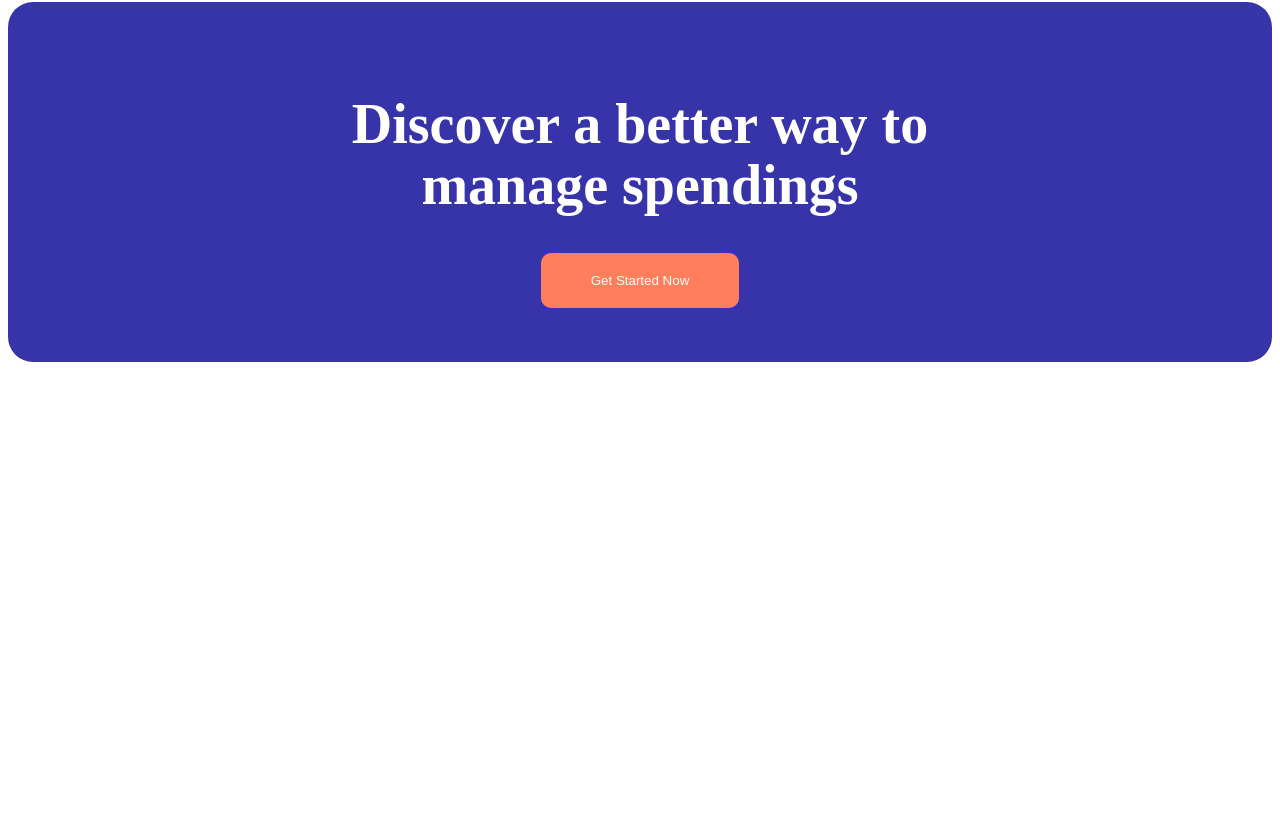
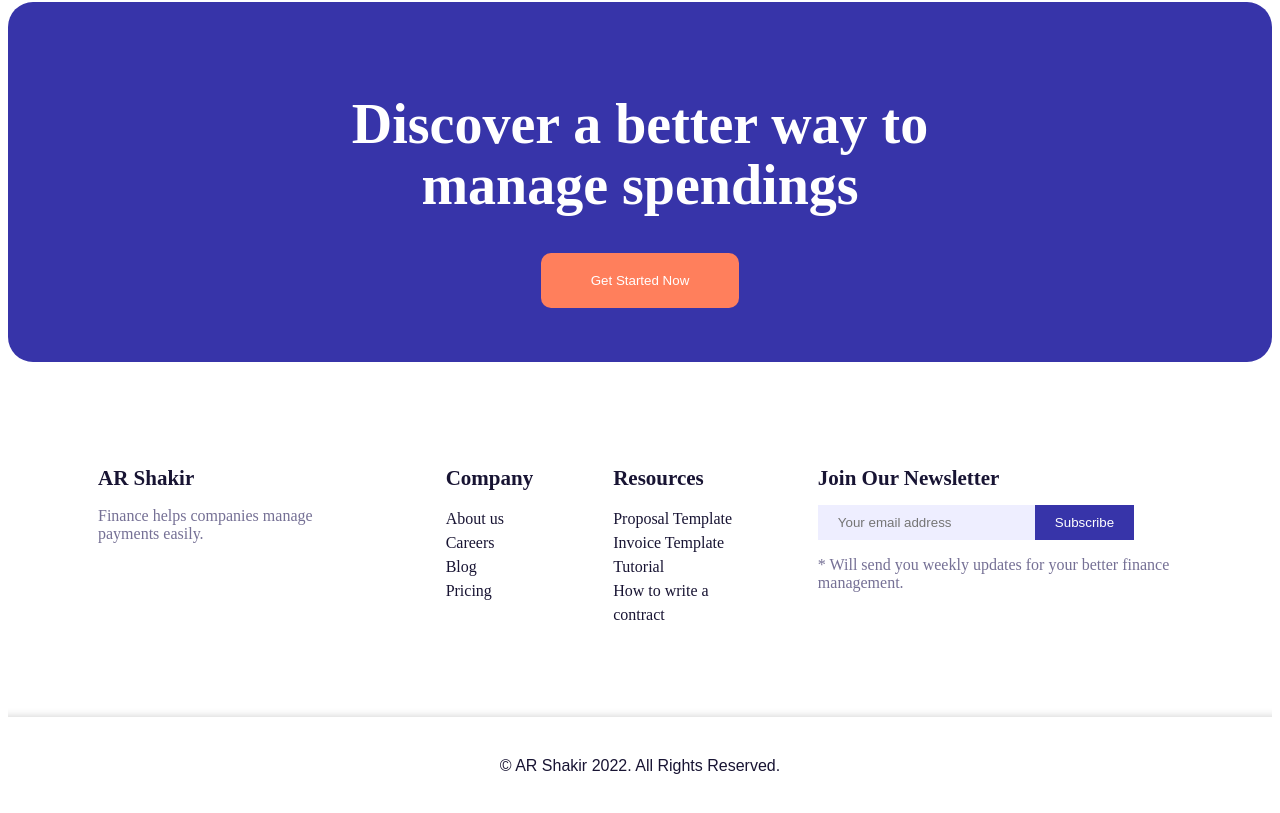
Before and after one commit to Rejinakhadka/Freelance_UI, a React (Vite) app: page / in a window 1280 px wide. Shown: the part 6472-7285 px from the top of the page. Before the commit the page ends 6842 px from the top, so only its background shows below. Built offline with nearby package versions, Linux system fonts and the light colour scheme.

Commit message:
feat(ui-footer)

```diff
--- a/src/App.jsx
+++ b/src/App.jsx
@@ -13,6 +13,8 @@ import { Blogs } from "./Components/Blogs/Blogs";
 
 import Frequently from "./Components/Frequently/Frequently";
 import Discover from "./Components/Discover/Discover";
+import Footer from "./Components/Footer/Footer";
+import CopyrightNotice from "./Components/CopyRight/Copyright";
 
 const App = () => {
   const divStyle = {
@@ -36,6 +38,8 @@ const App = () => {
       <Blogs />
       <Frequently />
       <Discover />
+      <Footer/>
+      <CopyrightNotice/>
     </div>
   );
 };
--- /dev/null
+++ b/src/Components/CopyRight/Copyright.jsx
@@ -0,0 +1,21 @@
+import React from "react";
+
+const CopyrightNotice = () => {
+  const paragraphStyle = {
+    fontFamily: "Manrope, sans-serif",
+    fontWeight: 400,
+    fontSize: "16px",
+    lineHeight: "26px",
+    letterSpacing: "-2%",
+    textAlign: "center",
+    color: "#181433"
+  };
+
+  return (
+    <div style={{ padding: "20px", textAlign: "center" }}>
+      <p style={paragraphStyle}>&copy; AR Shakir 2022. All Rights Reserved.</p>
+    </div>
+  );
+};
+
+export default CopyrightNotice;
--- /dev/null
+++ b/src/Components/Footer/Footer.jsx
@@ -0,0 +1,78 @@
+import React, { useState } from "react";
+import "./styles.css";
+
+const footerSections = [
+  {
+    title: "AR Shakir",
+    content: "Finance helps companies manage payments easily."
+  },
+  {
+    title: "Company",
+    links: ["About us", "Careers", "Blog", "Pricing"]
+  },
+  {
+    title: "Resources",
+    links: ["Proposal Template", "Invoice Template", "Tutorial", "How to write a contract"]
+  },
+  {
+    title: "Join Our Newsletter",
+    content: "* Will send you weekly updates for your better finance management."
+  }
+];
+
+const Footer = () => {
+  const [email, setEmail] = useState("");
+
+  const handleInputChange = (e) => {
+    setEmail(e.target.value);
+  };
+
+  const handleSubmit = (e) => {
+    e.preventDefault();
+
+    console.log("Submitted email:", email);
+
+    setEmail("");
+  };
+
+  return (
+    <div className="footer-container">
+      {footerSections.map((section, index) => (
+        <div key={index} className="footer-content">
+          <h1>{section.title}</h1>
+          {section.title === "Join Our Newsletter" ? (
+            <form onSubmit={handleSubmit}>
+              <input
+                type="email"
+                value={email}
+                onChange={handleInputChange}
+                placeholder="Your email address"
+
+              />
+              <button
+                type="submit"
+
+              >
+                Subscribe
+              </button>
+              <p>{section.content}</p>
+            </form>
+          ) : (
+            <>
+              <p>{section.content}</p>
+              {section.links && (
+                <div>
+                  {section.links.map((link, idx) => (
+                    <div className="footer-list" key={idx}>{link}</div>
+                  ))}
+                </div>
+              )}
+            </>
+          )}
+        </div>
+      ))}
+    </div>
+  );
+};
+
+export default Footer;
--- /dev/null
+++ b/src/Components/Footer/styles.css
@@ -0,0 +1,44 @@
+.footer-container{
+    padding: 90px;
+    display: flex;
+    justify-content: space-between;
+    gap:80px;
+    box-shadow: inset 0px -10px 10px -10px rgba(0, 0, 0, 0.2);
+}
+.footer-content h1{
+    font-weight: 700;
+    font-size: 21px;
+  color: #181433;
+
+}
+
+.footer-content p{
+    color: #757095;
+    font-weight: 500;
+    font-size: 16px;
+    letter-spacing: -2%;
+
+}
+
+.footer-list{
+    color: #181433;
+    font-weight: 500;
+    font-size: 16px;
+    line-height: 24px;
+
+}
+
+.footer-content button{
+    background-color: #3734A9;
+    color:white;
+    border:none;
+
+    padding: 10px 20px 10px 20px;
+}
+
+.footer-container input{
+    background-color: #EEEEFF;
+    border:none;
+    padding: 10px 20px 10px 20px;
+
+}
```
